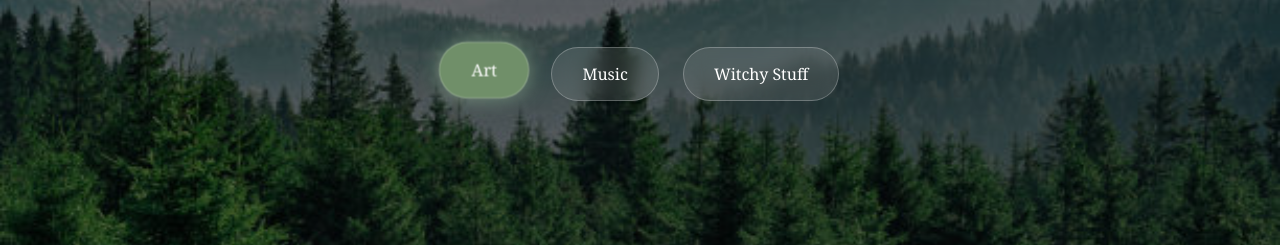
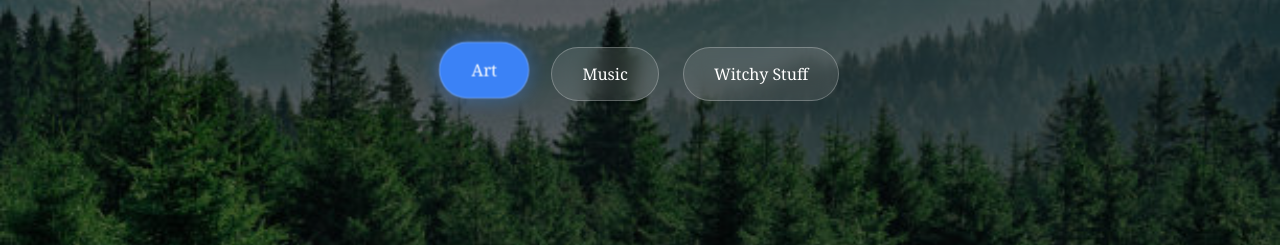
Before and after one commit to Marianne-vibe/forest-glow, a plain HTML site: page index.html in a window 1280 px wide. In both pictures the pointer is over the link "Art". Shown: the part 555-800 px from the top of the page. Drawn offline with Linux system fonts and the light colour scheme.

Commit message:
Change button hover color to blue

```diff
--- a/index.html
+++ b/index.html
@@ -133,14 +133,14 @@ body{
 
 .buttons a:hover{
 
-    background:#708f69;
+    background:#3b82f6;
 
     transform:
     translateY(-4px)
     scale(1.05);
 
     box-shadow:
-    0 0 20px rgba(177,216,175,0.5);
+    0 0 20px rgba(59,130,246,0.5);
 }
 
 /* SECTIONS */
@@ -372,7 +372,7 @@ that make life feel magical.
 
 <p>
 Art is where I let my imagination run wild. I love unusual
-aesthetics, earthy colours, dreamy visuals and creating things
+ashetics, earthy colours, dreamy visuals and creating things
 that feel a little mysterious and different.
 </p>
 
```
